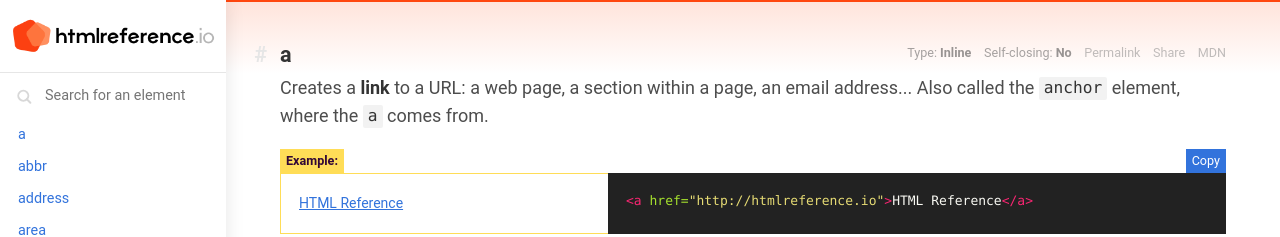
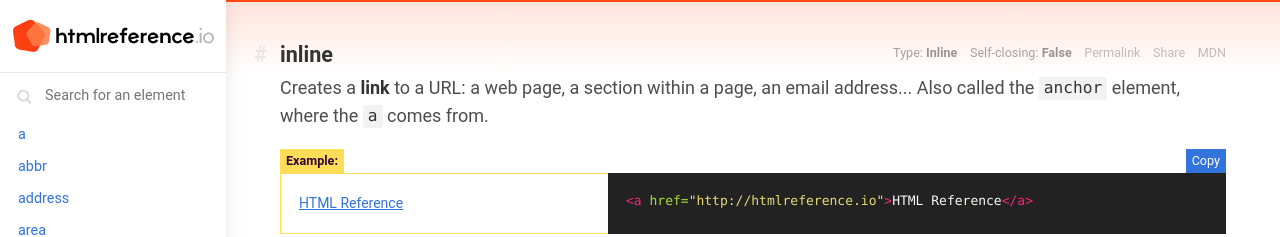
Before and after one commit to jgthms/html-reference, a Jekyll site: the page built from element/a/index.html, in a window 1280 px wide and 1116 px high. Shown: the top 237 px of the window. Built offline with Jekyll 4.4.1, drawn with Linux system fonts in a browser that asks for light colours; comment, search, counter and statistics services are not loaded.

Commit message:
update 'a' element with new 'elements-links' component

```diff
--- a/element/a/index.html
+++ b/element/a/index.html
@@ -1,33 +1,21 @@
 ---
 layout: single
 elementName: a
+elementType: inline
+selfClosing: no
 ---
 
-<section id="a" class="element">
+<section id="{{ page.elementType }}" class="element">
   <header class="element-header">
-    <nav class="element-links">
-        <span>
-          Type: <strong>inline</strong>
-        </span>
-      <span>
-        Self-closing:
-        <strong>
-            No
-        </strong>
-      </span>
-      <a class="element-links-direct" href="{{site.url}}/element/a/" data-element-name="a" data-tooltip="Single page for this element">Permalink</a>
-      <a class="element-share" data-tooltip="Share on Twitter or Facebook" data-element-name="a">Share</a>
-      <a target="_blank" href="https://developer.mozilla.org/en/docs/Web/HTML/Element/a" data-tooltip="See on Mozilla Developer Network" rel="external">MDN</a>
-    </nav>
+    {% include components/elements-links.html %}
     <h2 class="element-name">
-      <a href="/#a">
+      <a href="/#{{ page.elementType }}">
         <span>#</span>
-        a
+        {{ page.elementType }}
       </a>
     </h2>
     <div class="element-description">
       <p>Creates a <strong>link</strong> to a URL: a web page, a section within a page, an email address... Also called the <code>anchor</code> element, where the <code>a</code> comes from.</p>
-
     </div>
   </header>
 
```
